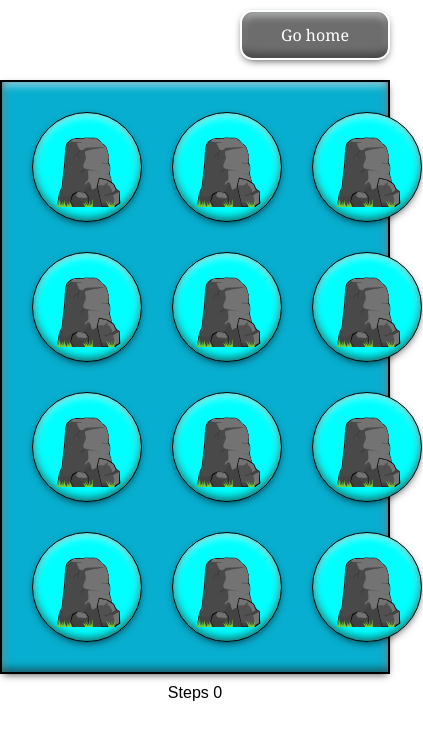
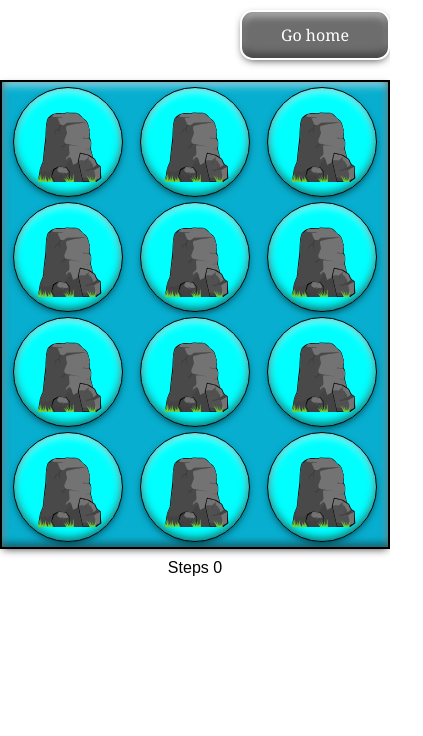
Before and after one commit to Aytcavdep/Find-double-card, a React (Create React App) app: page /find_double_card in a window 390 px wide. Shown: the top 736 px of the page, 423 px wide, since content can reach past the window. Built offline with nearby package versions, Linux system fonts and the light colour scheme.

Commit message:
changed gap and padding on phone

```diff
--- a/src/pages/GameFindDoubleCard.css
+++ b/src/pages/GameFindDoubleCard.css
@@ -15,6 +15,8 @@
 @media (max-width: 950px) {
   .container {
     grid-template-columns: repeat(3, 1fr);
+    padding: 5px;
+    gap: 5px;
   }
 }
 .no_check,
```
